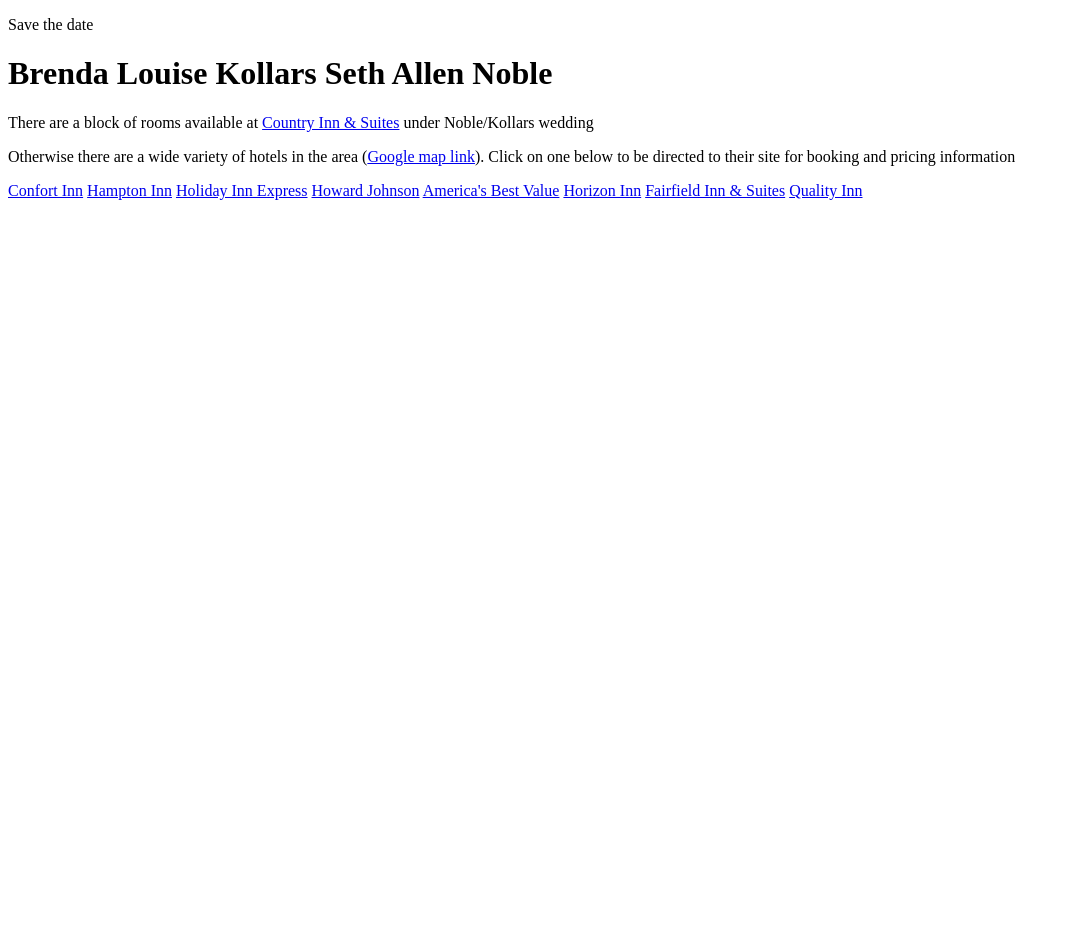
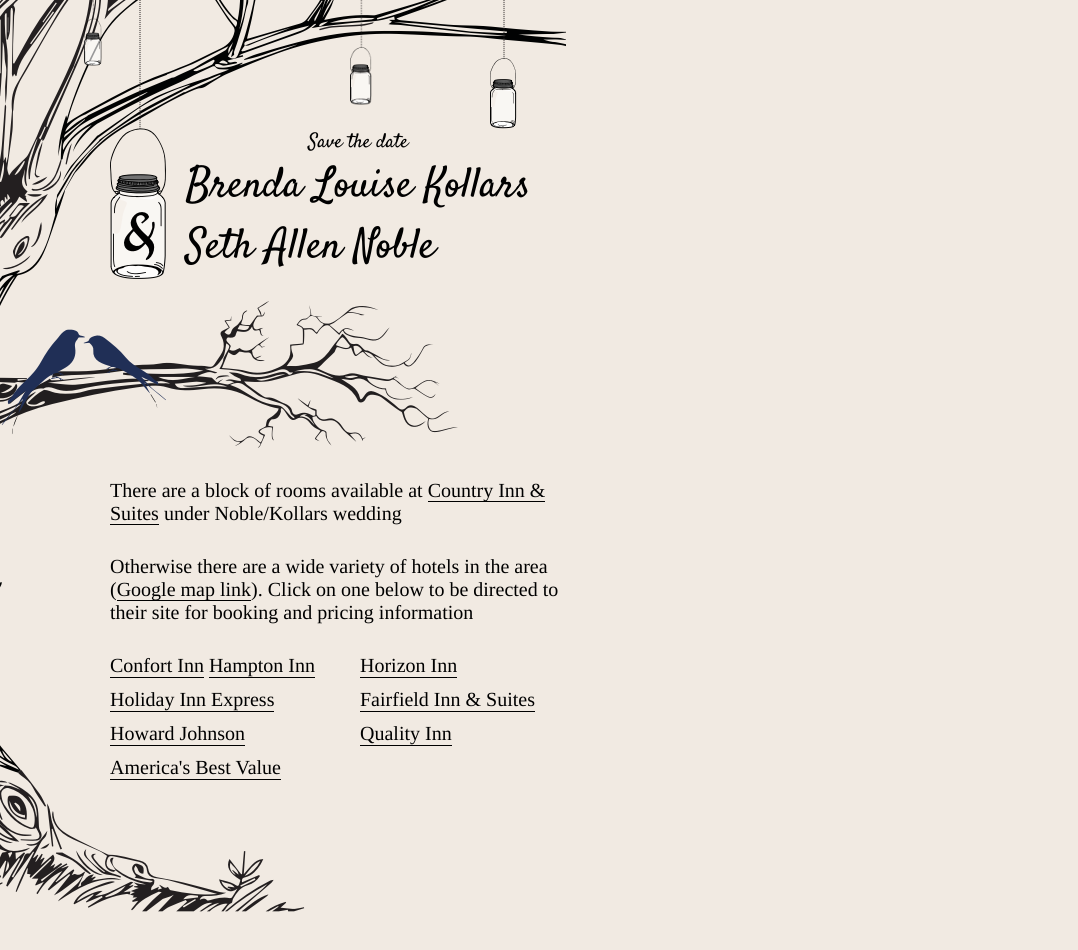
Before and after one commit to ckollars/sethandbrenda, a plain HTML site: page index.html in a window 1280 px wide. Shown: the whole page, without its empty margins (0-1078 px from the left). Before the commit the page ends 800 px from the top, so only its background shows below. Drawn offline with Linux system fonts and the light colour scheme; files that its build step writes are made by us from their sources; the site is published under a folder, as on GitHub Pages, so addresses that start at the root find nothing.

Commit message:
Update index.html

```diff
--- a/index.html
+++ b/index.html
@@ -11,7 +11,7 @@
   <meta property="og:url" content="http://sethandbrendaswedding.com" />
 
   <link href="https://fonts.googleapis.com/css?family=Satisfy" rel="stylesheet">
-  <link rel="stylesheet" type="text/css" href="/css/styles.min.css">
+  <link rel="stylesheet" type="text/css" href="css/styles.min.css">
 </head>
 <body>
   <div class="main">
```
